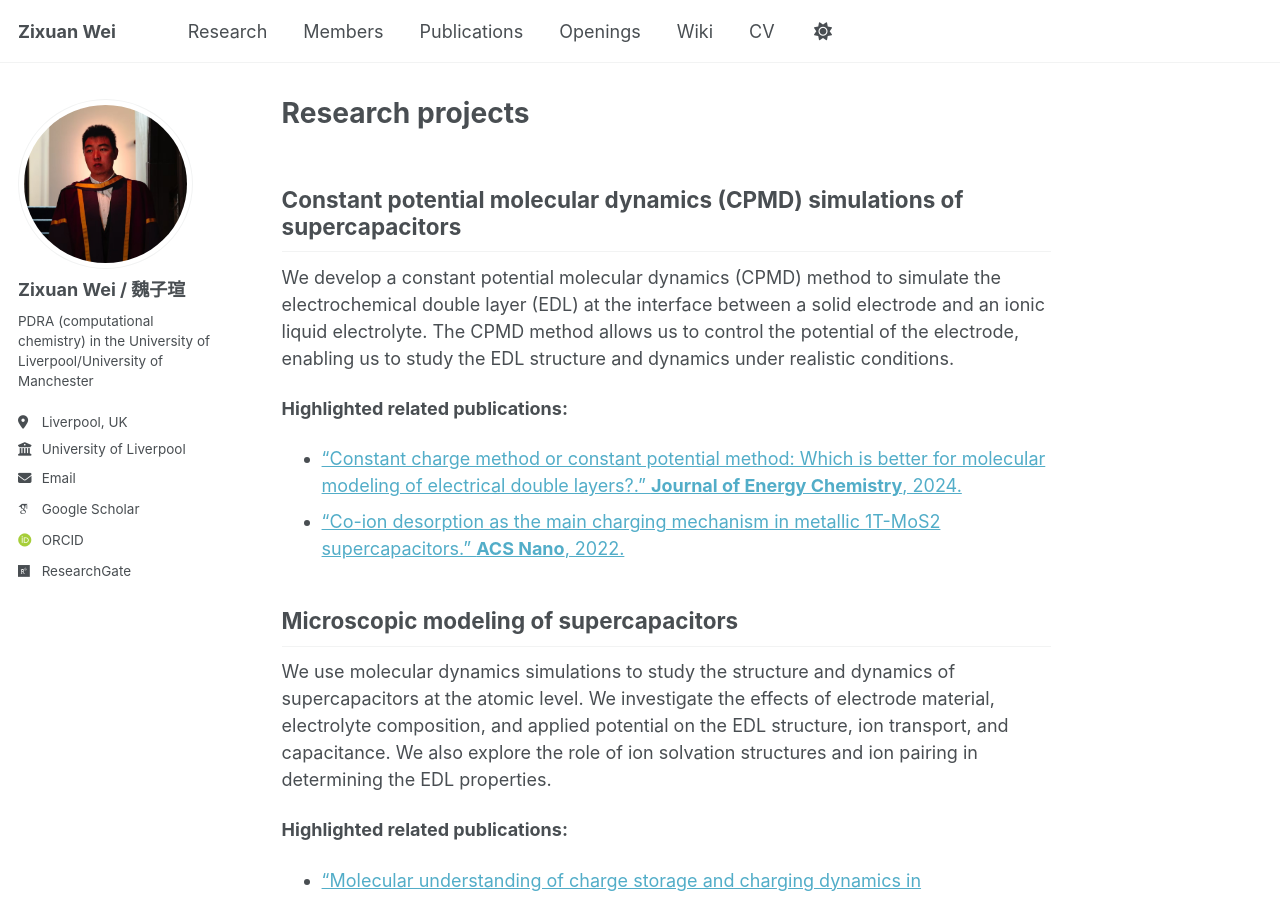
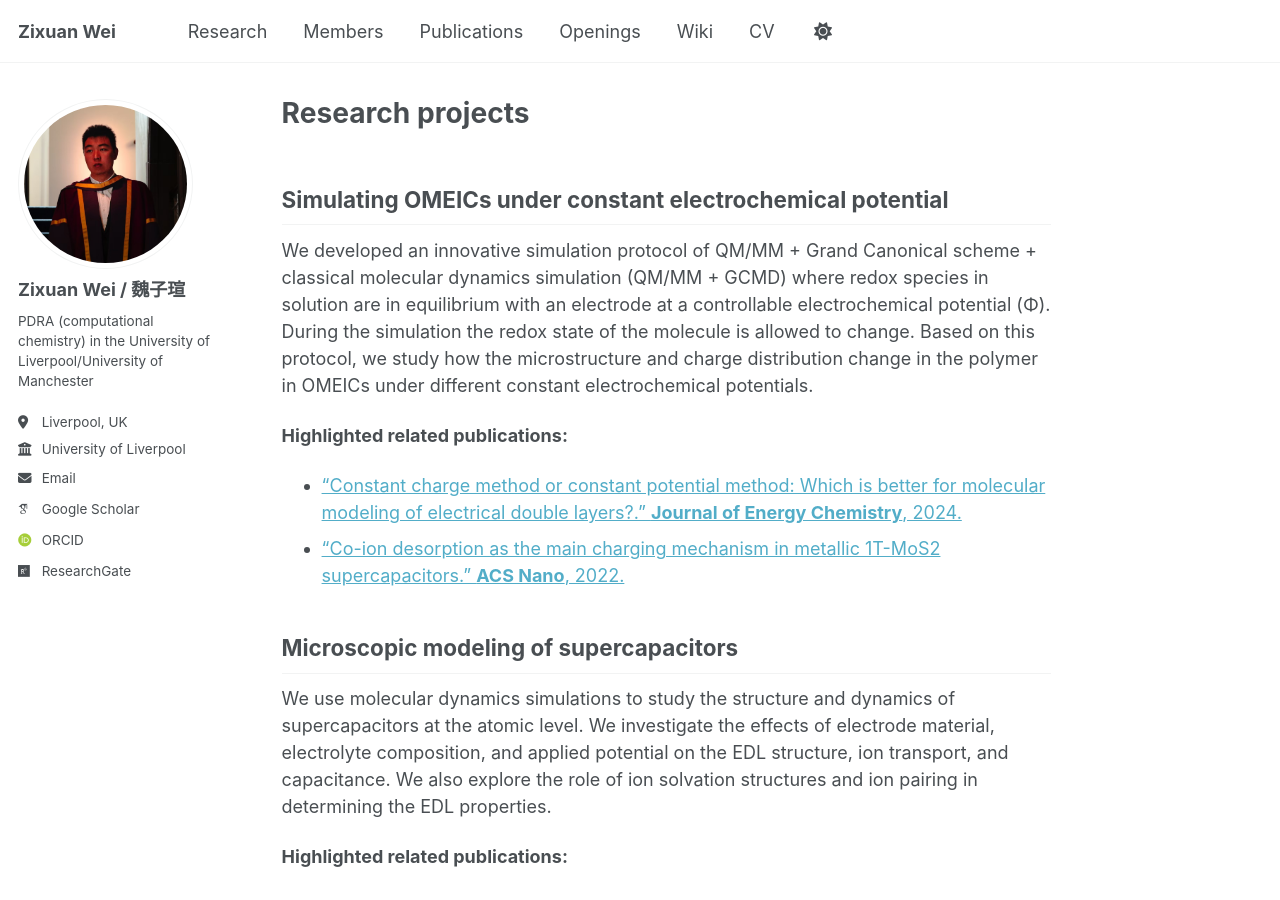
Before and after one commit to Zixuan-Wei/Zixuan-Wei.github.io, a Jekyll site: the page built from _pages/research.md, in a window 1280 px wide and 900 px high. Built offline with Jekyll 4.4.1, drawn with Linux system fonts in a browser that asks for light colours; some web fonts are replaced.

Commit message:
Update research.md

```diff
--- a/_pages/research.md
+++ b/_pages/research.md
@@ -4,8 +4,8 @@ title: "Research projects"
 author_profile: true
 ---
 
-## Constant potential molecular dynamics (CPMD) simulations of supercapacitors
-We develop a constant potential molecular dynamics (CPMD) method to simulate the electrochemical double layer (EDL) at the interface between a solid electrode and an ionic liquid electrolyte. The CPMD method allows us to control the potential of the electrode, enabling us to study the EDL structure and dynamics under realistic conditions.
+## Simulating OMEICs under constant electrochemical potential
+We developed an innovative simulation protocol of QM/MM + Grand Canonical scheme + classical molecular dynamics simulation (QM/MM + GCMD) where redox species in solution are in equilibrium with an electrode at a controllable electrochemical potential (Φ). During the simulation the redox state of the molecule is allowed to change. Based on this protocol, we study how the microstructure and charge distribution change in the polymer in OMEICs under different constant electrochemical potentials.
 
 **Highlighted related publications:**
 - ["Constant charge method or constant potential method: Which is better for molecular modeling of electrical double layers?." **Journal of Energy Chemistry**, 2024.](/publication/2024-07-01-Constant-charge-method-or-constant-potential-method-Which-is-better-for-molecular-modeling-of-electrical-double-layers)
```
